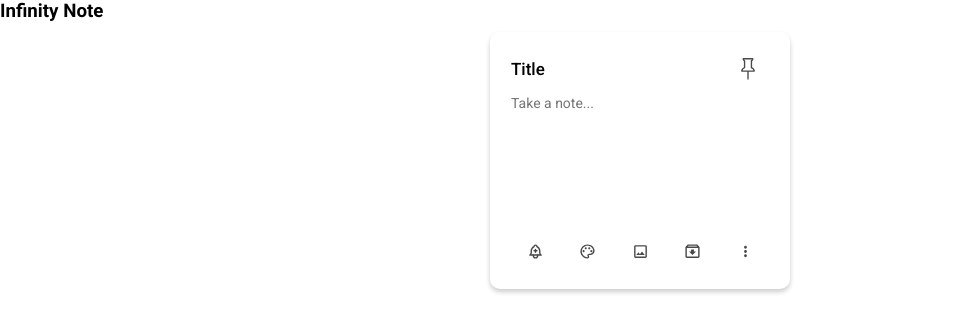
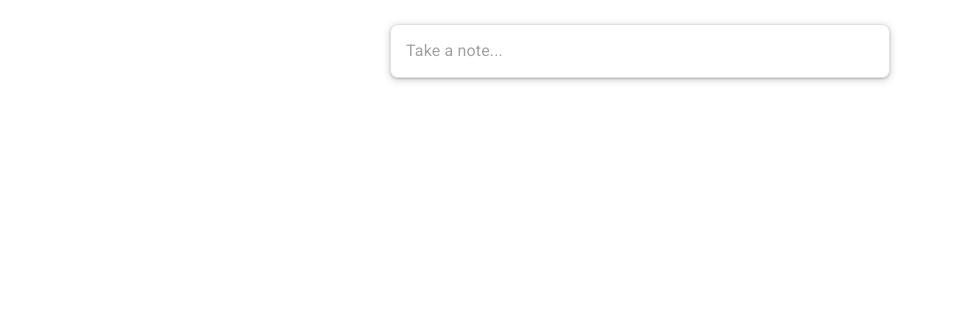
Before and after one commit to Raj-Thombare/Infinity-Notes, a React (Create React App) app: page / in a window 1280 px wide. Shown: the top 332 px of the page, without its empty margins (0-955 px from the left). Built offline with nearby package versions, Linux system fonts and the light colour scheme.

Commit message:
add and style NotesForm

```diff
--- a/package.json
+++ b/package.json
@@ -3,6 +3,9 @@
   "version": "0.1.0",
   "private": true,
   "dependencies": {
+    "@emotion/react": "^11.10.5",
+    "@emotion/styled": "^11.10.5",
+    "@mui/material": "^5.11.5",
     "@testing-library/jest-dom": "^5.14.1",
     "@testing-library/react": "^13.0.0",
     "@testing-library/user-event": "^13.2.1",
--- a/src/App.js
+++ b/src/App.js
@@ -1,13 +1,9 @@
-import AddNote from "./components/Note/AddNote";
-import Header from "./components/Header/Header";
+import Home from "./pages/Home";
 
 const App = () => {
   return (
     <div>
-      <Header />
-      {/* sidebar */}
-      <AddNote />
-      {/* notes list */}
+      <Home />
     </div>
   );
 };
--- a/src/components/Header/Header.jsx
+++ /dev/null
@@ -1,7 +0,0 @@
-import React from "react";
-
-const Header = () => {
-  return <h3>Infinity Note</h3>;
-};
-
-export default Header;
--- a/src/components/Note/AddNote.jsx
+++ /dev/null
@@ -1,68 +0,0 @@
-import { useState, useRef } from "react";
-import classes from "./AddNote.module.css";
-
-import { TbBellPlus } from "react-icons/tb";
-import { MdOutlineImage } from "react-icons/md";
-import { BsPin } from "react-icons/bs";
-import { BsPinFill } from "react-icons/bs";
-import { MdOutlineColorLens } from "react-icons/md";
-import { BiArchiveIn } from "react-icons/bi";
-import { MdOutlineMoreVert } from "react-icons/md";
-
-const AddNote = () => {
-  const textInputRef = useRef();
-
-  const [pin, setPin] = useState(false);
-
-  const formSubmitHandler = (e) => {
-    e.preventDefault();
-    console.log(textInputRef.current.value);
-  };
-
-  return (
-    <div className={classes["new-note-container"]}>
-      <form className={classes["new-note"]} onSubmit={formSubmitHandler}>
-        <div className={classes["new-note-header"]}>
-          <div>
-            <div
-              contenteditable="true"
-              aria-label="Title"
-              role="textbox"
-              className={classes["form-title"]}
-            ></div>
-          </div>
-          <div className={classes["footer-container"]}>
-            <button onClick={() => setPin((prev) => !prev)}>
-              {pin ? <BsPinFill size={22} /> : <BsPin size={22} />}
-            </button>
-          </div>
-          <textarea
-            rows="7"
-            cols="10"
-            placeholder="Take a note..."
-            ref={textInputRef}
-          ></textarea>
-        </div>
-        <div className={classes["footer-container"]}>
-          <button>
-            <TbBellPlus size={17} />
-          </button>
-          <button>
-            <MdOutlineColorLens size={17} />
-          </button>
-          <button>
-            <MdOutlineImage size={17} />
-          </button>
-          <button>
-            <BiArchiveIn size={17} />
-          </button>
-          <button>
-            <MdOutlineMoreVert size={17} />
-          </button>
-        </div>
-      </form>
-    </div>
-  );
-};
-
-export default AddNote;
--- a/src/components/Note/AddNote.module.css
+++ /dev/null
@@ -1,87 +0,0 @@
-.new-note-container {
-    display: flex;
-    flex-direction: column;
-    justify-content: flex-start;
-    align-items: center;
-}
-
-.new-note {
-    margin: 10px 20px;
-    font-size: 1rem;
-    padding: 1rem;
-    width: 300px;
-    min-height: 170px;
-    border-radius: 10px;
-box-shadow: 0 3px 5px rgb(0 0 0 / 20%);
-}
-
-.new-note-header {
-  display: flex;
-    flex-direction: row;
-    flex-wrap: wrap;
-    align-content: space-between;
-    justify-content: space-between;
-    align-items: flex-end;
-}
-
-.form-title {
-    min-width: 100%;
-    background-color: inherit;
-    font-size: 14px;
-    font-family: inherit;
-    padding: 0px 5px;
-    border: none;
-    line-height: 20px;
-    height: 2em;
-    font-weight: 500;
-    font-size: 17px;
-}
-
-textarea {
-    min-width: 100%;
-    background-color: inherit;
-    font-size: 14px;
-    font-family: inherit;
-    padding: 0px 5px;
-    border: none;
-    resize: none;
-    line-height: 20px;
-    overflow: hidden;
-}
-
-textarea:focus {
-  outline: none;
-}
-
-.form-title:focus-visible {
-  outline: none;
-}
-
-div[contenteditable]:empty:focus::before, div[contenteditable]:empty::before {
-content: 'Title';
-}
-
-.footer-container {
-  display: flex;
-    flex-direction: row;
-    flex-wrap: wrap;
-    align-content: center;
-    justify-content: space-evenly;
-    align-items: center;
-}
-
-.footer-container button  {
-  margin: 0px 5px;
-  padding: 10px;
-  border: none;
-  background-color: transparent;
-  cursor: pointer;
-  opacity: 0.71;
-  transition: opacity 0.218s ease-in
-}
-
-.footer-container button:hover  {
-  border-radius: 50%;
-  opacity: 0.87;
-    background-color: rgba(95,99,104,0.157);
-}
--- /dev/null
+++ b/src/components/Notes/NotesForm.jsx
@@ -0,0 +1,69 @@
+import { useState, useRef } from "react";
+import Box from "@mui/material/Box";
+import TextField from "@mui/material/TextField";
+import { styled } from "@mui/material/styles";
+import { ClickAwayListener } from "@mui/material";
+
+const Container = styled(Box)`
+  display: flex;
+  flex-direction: column;
+  width: 500px;
+  box-shadow: 0 1px 2px 0 rgb(60 64 67/ 30%), 0 2px 6px 2px rgb(60 64 67/ 15%);
+  padding: 10px 15px;
+  border-radius: 8px;
+  border: 1px solid #e0e0e0;
+  margin: auto;
+  min-height: 30px;
+`;
+
+const NotesForm = () => {
+  const [showTextField, setShowTextField] = useState(false);
+
+  const containerRef = useRef();
+
+  const handleTextAreaClick = () => {
+    setShowTextField(true);
+    containerRef.current.style.minHeight = "70px";
+  };
+
+  const handleClickAway = () => {
+    setShowTextField(false);
+    containerRef.current.style.minHeight = "30px";
+  };
+
+  return (
+    <ClickAwayListener onClickAway={handleClickAway}>
+      <Container>
+        {showTextField && (
+          <TextField
+            placeholder="Title"
+            variant="standard"
+            InputProps={{
+              disableUnderline: true,
+            }}
+            style={{
+              marginBottom: 10,
+            }}
+          />
+        )}
+        <TextField
+          placeholder="Take a note..."
+          variant="standard"
+          multiline
+          ref={containerRef}
+          maxRows={Infinity}
+          InputProps={{
+            disableUnderline: true,
+          }}
+          style={{
+            marginBottom: 0,
+            paddingBottom: 0,
+          }}
+          onClick={handleTextAreaClick}
+        />
+      </Container>
+    </ClickAwayListener>
+  );
+};
+
+export default NotesForm;
--- /dev/null
+++ b/src/pages/Home.jsx
@@ -0,0 +1,14 @@
+import NotesForm from "../components/Notes/NotesForm";
+import Box from "@mui/material/Box";
+
+const Home = () => {
+  return (
+    <Box sx={{ display: "flex", width: "100%" }}>
+      <Box sx={{ p: 3, width: "100%" }}>
+        <NotesForm />
+      </Box>
+    </Box>
+  );
+};
+
+export default Home;
```
Also changed, not shown: src/components/Note/Note.jsx (deleted, +0 -7 lines), src/components/Note/NoteList.jsx (deleted, +0 -12 lines), 2 other files (tests, documents, lock files or other folders).
